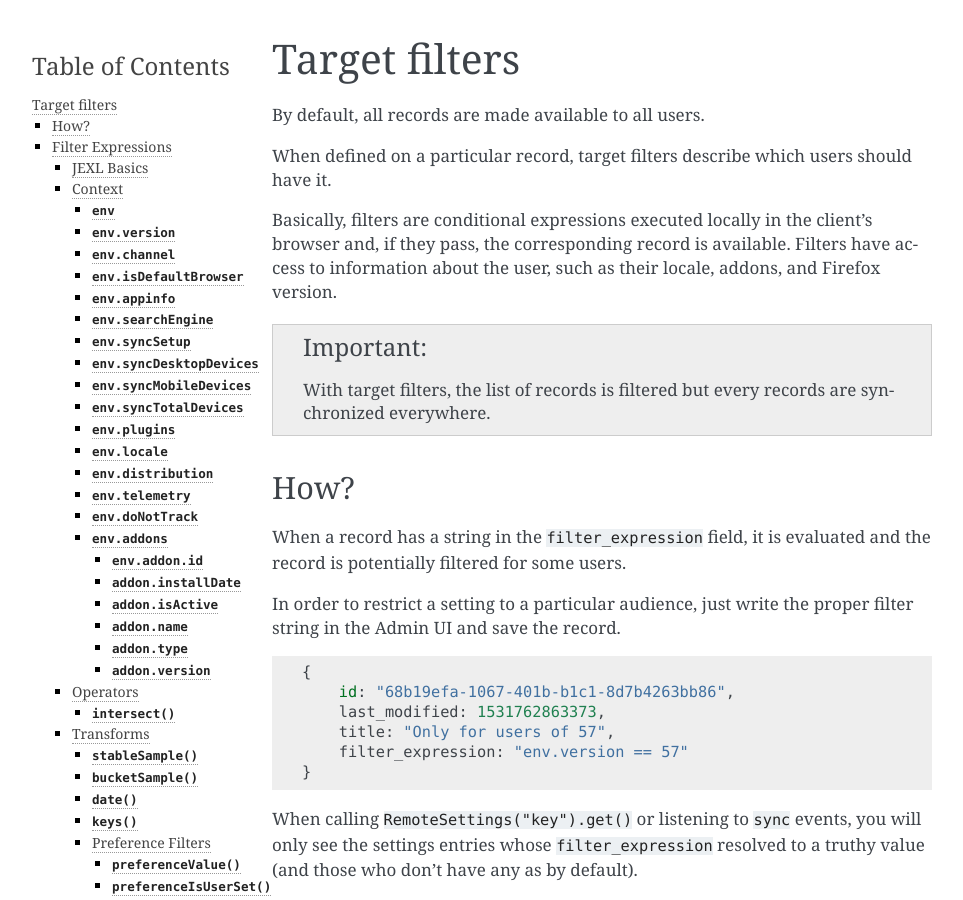
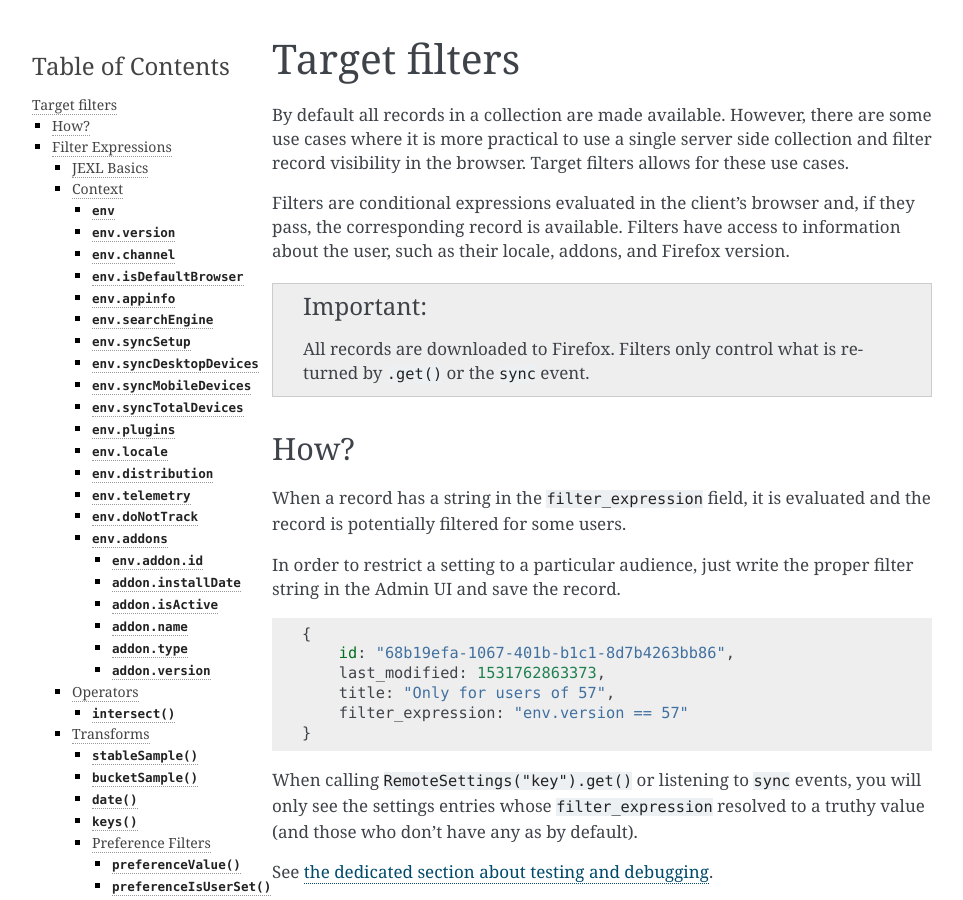
Before and after one commit to mozilla/remote-settings, a Sphinx documentation site: the page built from docs/target-filters.rst, in a window 1280 px wide and 900 px high. Shown: the whole window, without its empty margins (148-1111 px from the left). Built offline with Sphinx 7.4.7, drawn with Linux system fonts in a browser that asks for light colours.

Commit message:
improving wording about target filters to make their purpose clearer

```diff
--- a/docs/target-filters.rst
+++ b/docs/target-filters.rst
@@ -3,14 +3,12 @@
 Target filters
 ==============
 
-By default, all records are made available to all users.
+By default all records in a collection are made available.  However, there are some use cases where it is more practical to use a single server side collection and filter record visibility in the browser.  Target filters allows for these use cases.
 
-When defined on a particular record, target filters describe which users should have it.
-
-Basically, filters are conditional expressions executed locally in the client's browser and, if they pass, the corresponding record is available. Filters have access to information about the user, such as their locale, addons, and Firefox version.
+Filters are conditional expressions evaluated in the client's browser and, if they pass, the corresponding record is available. Filters have access to information about the user, such as their locale, addons, and Firefox version.
 
 .. important::
-   With target filters, the list of records is filtered but every records are synchronized everywhere.
+   All records are downloaded to Firefox.  Filters only control what is returned by ``.get()`` or the ``sync`` event.
 
 
 How?
```
